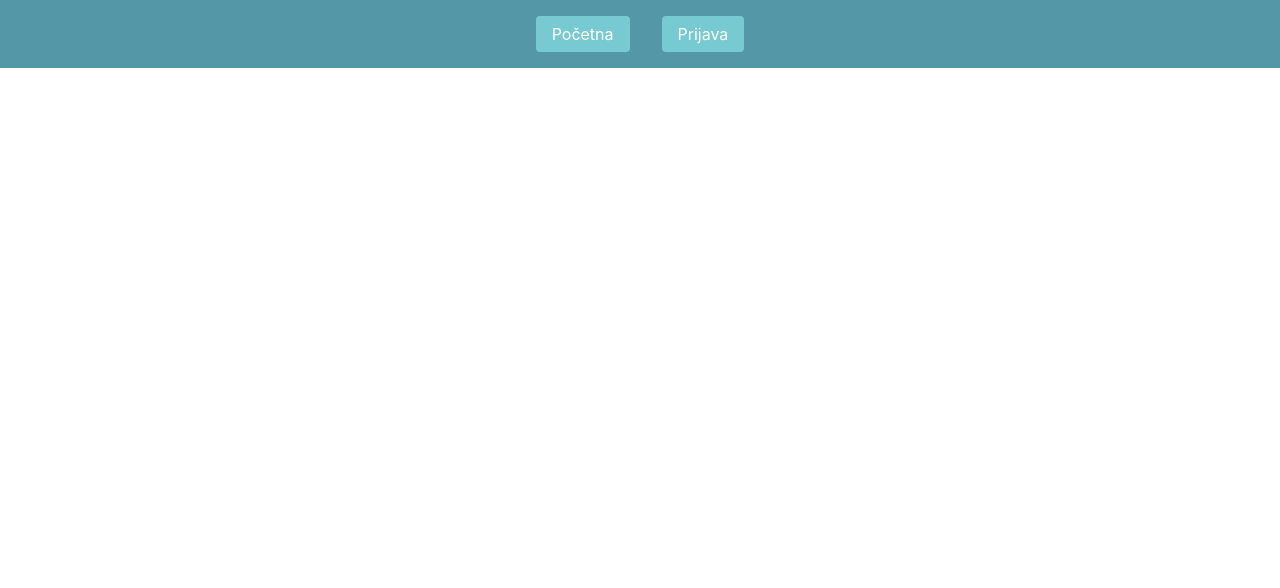
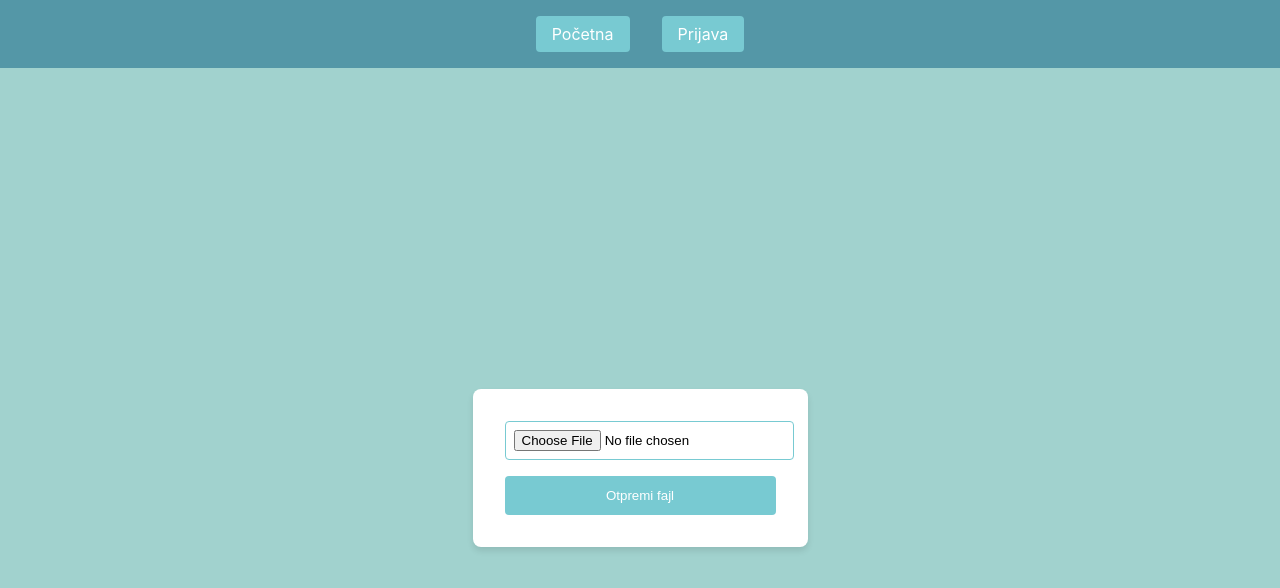
Before and after one commit to elab-development/internet-tehnologije-projekat-podacinainternetu_2019_0227, a React (Create React App) app in the folder reactprojekat/: page /fajlovi/upload in a window 1280 px wide. Before the commit this address had no page. Shown: the top 588 px of the page. Built offline with nearby package versions, Linux system fonts and the light colour scheme.

Commit message:
omoguceno otpremanje fajlova na dropbox

```diff
--- a/reactprojekat/src/App.js
+++ b/reactprojekat/src/App.js
@@ -11,6 +11,7 @@ import Tasks from './components/Tasks';
 import FileList from './components/FileList';
 import RegistrationPage from './components/RegistrationPage';
 import Zaposleni from './components/Zaposleni';
+import FileUploadForm from './components/FileUploadForm';
 
 function App() {
   const [token,setToken] = useState(null);
@@ -31,6 +32,7 @@ function App() {
         <Route path="/firme/:id" element={<FirmaDetails />} />
         <Route path="/firme" element={<Firme />} />
         <Route path="/tasks" element={<Tasks />} />
+        <Route path="/fajlovi/upload" element={<FileUploadForm />} />
         <Route path="/fajlovi" element={<FileList />} />
         <Route path="/zaposleni" element={<Zaposleni />} />
       </Routes>
--- /dev/null
+++ b/reactprojekat/src/components/FileUploadForm.jsx
@@ -0,0 +1,48 @@
+import React, { useState } from 'react';
+import axios from 'axios';
+
+const FileUploadForm = () => {
+  const [file, setFile] = useState(null);
+
+  const handleFileChange = (e) => {
+    setFile(e.target.files[0]);
+  };
+
+  const handleSubmit = async (e) => {
+    e.preventDefault();
+
+    if (!file) {
+      alert('Morate izabrati fajl za otpremanje.');
+      return;
+    }
+
+    const formData = new FormData();
+    formData.append('file', file);
+
+    try {
+        const token = sessionStorage.getItem('authToken');
+        const response = await axios.post('http://127.0.0.1:8000/api/fajlovi/upload', formData, {
+            headers: {
+              'Content-Type': 'multipart/form-data',
+              'Authorization': `Bearer ${token}`
+            }
+          });
+      console.log('Odgovor sa servera:', response.data);
+      alert('Fajl je uspešno otpremljen.');
+    } catch (error) {
+      console.error('Greška prilikom otpremanja fajla:', error);
+      alert('Došlo je do greške prilikom otpremanja fajla.');
+    }
+  };
+
+  return (
+    <div className="login-page">
+      <form className="login-form" onSubmit={handleSubmit}>
+        <input type="file" onChange={handleFileChange} />
+        <button type="submit" className="login-button">Otpremi fajl</button>
+      </form>
+    </div>
+  );
+};
+
+export default FileUploadForm;
--- a/reactprojekat/src/components/Navbar.jsx
+++ b/reactprojekat/src/components/Navbar.jsx
@@ -30,10 +30,13 @@ const Navbar = ({ token, setToken, uloga, setUloga }) => {
           <Link to="/firme" className="nav-link">Firme</Link>
           {uloga === 'korisnik' && <Link to="/tasks" className="nav-link">Tasks</Link>}
           {(uloga === 'korisnik' || uloga === 'admin') && <Link to="/fajlovi" className="nav-link">Fajlovi</Link>}
+          {(uloga === 'korisnik' || uloga === 'admin') && <Link to="/fajlovi/upload" className="nav-link">Upload</Link>}
+
           {uloga === 'admin' && <Link to="/zaposleni" className="nav-link">Zaposleni</Link>}
           <button onClick={handleLogout} className="nav-link">Odjava</button>
         </>
       ) : (
+
         <Link to="/login" className="nav-link">Prijava</Link>
       )}
     </nav>
```
